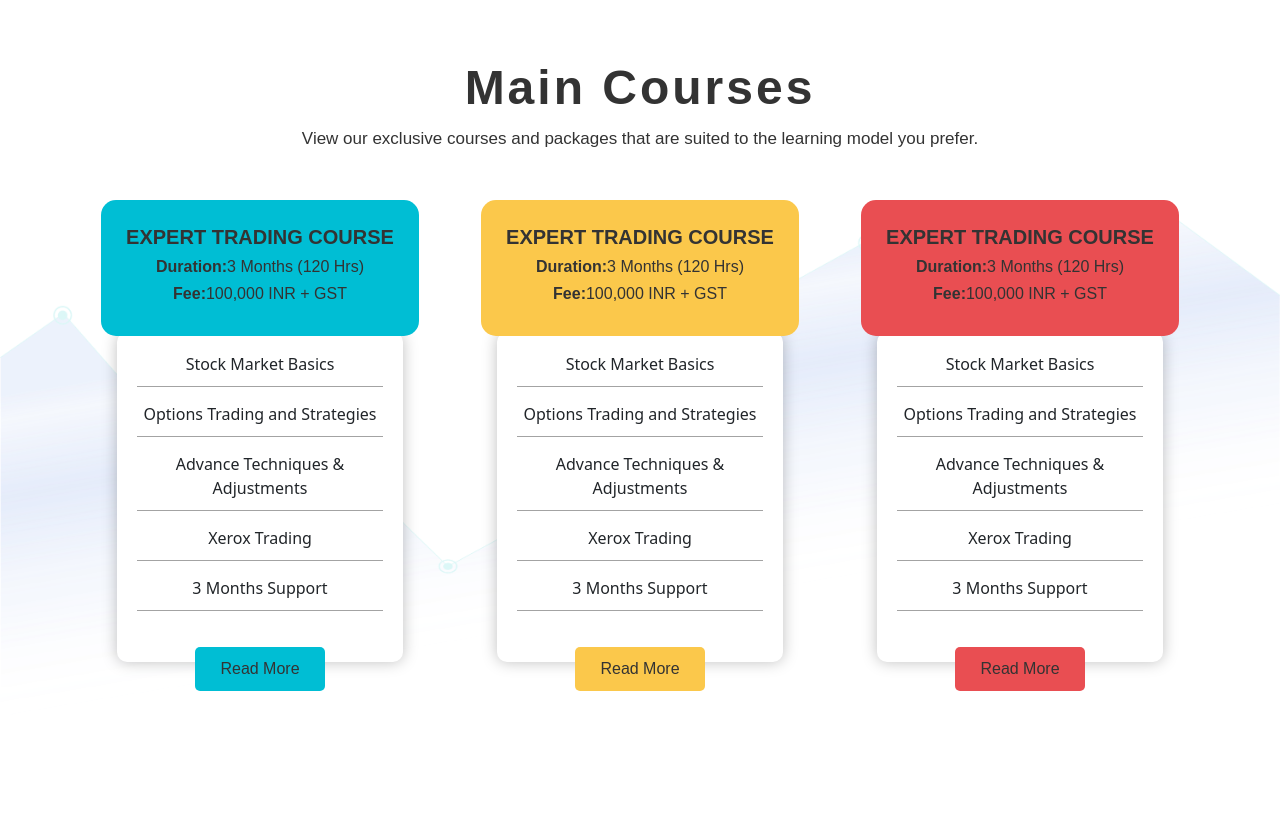
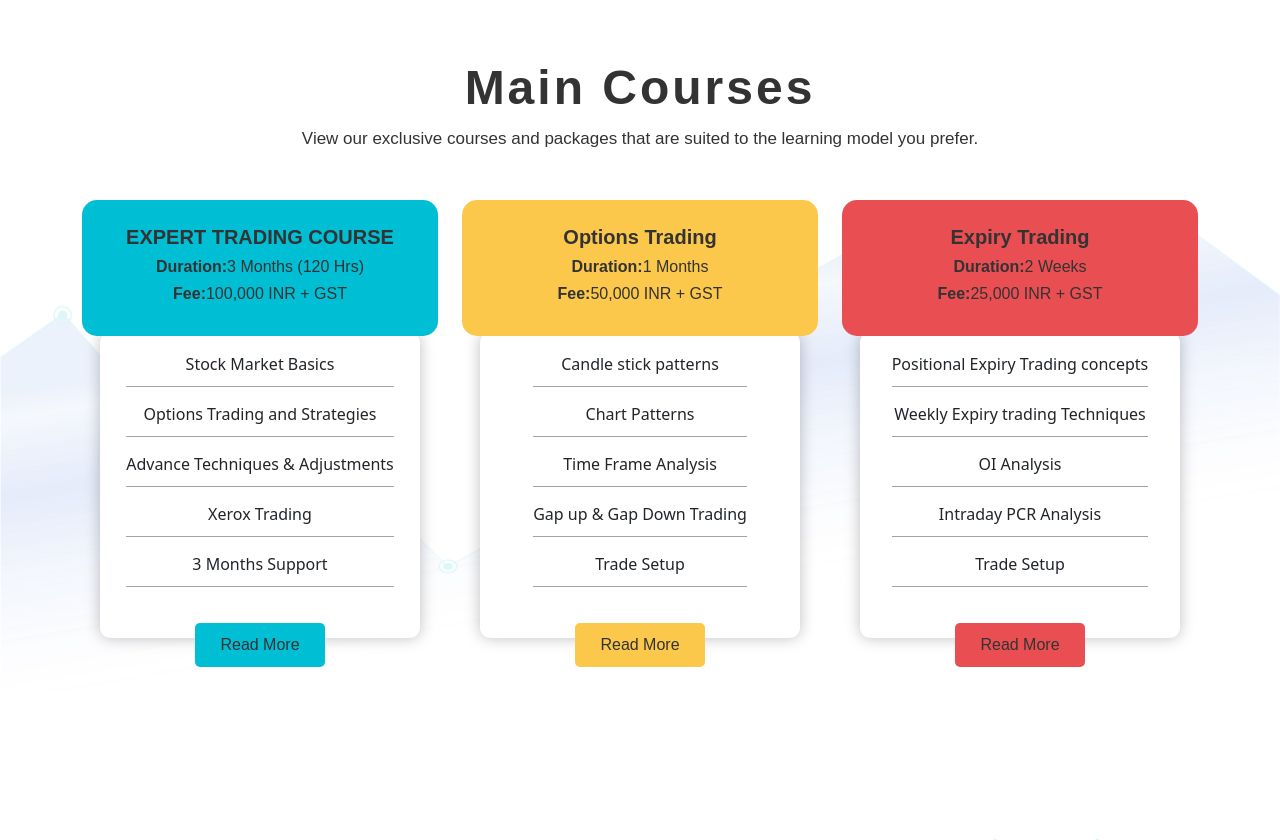
Before and after one commit to Sanjithgokul/traderz-arena, a PHP site: page / in a window 1280 px wide. Shown: the part 1932-2772 px from the top of the page. Run offline with PHP 8.4, Linux system fonts and the light colour scheme.

Commit message:
css updated

```diff
--- a/css/master.css
+++ b/css/master.css
@@ -414,6 +414,10 @@ button:focus:not(:focus-visible){
   font-weight: 600;
 }
 
+.box-inner{
+  width: 100%;
+}
+
 
 
 
--- a/index.html
+++ b/index.html
@@ -170,20 +170,20 @@
                         <div class="col-12 col-md-6 col-lg-4 box-1 d-flex mb-4">
                             <div class="box-inner">
                                 <div class="box-heading clr-2 mb-3">
-                                    <h3 class="top-heading text-center  d-flex">EXPERT TRADING COURSE</h3>
+                                    <h3 class="top-heading text-center  d-flex">Options Trading</h3>
                                     <div class="span-sec">
-                                        <h4 class="m d-flex"><b>Duration:</b> 3 Months (120 Hrs)</h4>
-                                        <h4 class="r d-flex"> <b>Fee:</b> 100,000 INR + GST</h4>
+                                        <h4 class="m d-flex"><b>Duration:</b> 1 Months </h4>
+                                        <h4 class="r d-flex"> <b>Fee:</b>  50,000 INR + GST</h4>
                                     </div>
                                 </div>
                                 <div class="ul-section d-flex">
                                     <div class="course-details-inner d-flex text-center">
                                         <ul class="course-list">
-                                            <li>Stock Market Basics </li>
-                                            <li>Options Trading and Strategies</li>
-                                            <li>Advance Techniques & Adjustments</li>
-                                            <li>Xerox Trading </li>
-                                            <li>3 Months Support</li>
+                                            <li>Candle stick patterns</li>
+                                            <li>Chart Patterns</li>
+                                            <li>Time Frame Analysis</li>
+                                            <li>Gap up & Gap Down Trading</li>
+                                            <li>Trade Setup</li>
                                         </ul>
                                     </div>
                                 </div>
@@ -195,20 +195,20 @@
                         <div class="col-12 col-md-6 col-lg-4 box-1 d-flex mb-4">
                             <div class="box-inner">
                                 <div class="box-heading  clr-3 mb-3">
-                                    <h3 class="top-heading text-center  d-flex">EXPERT TRADING COURSE</h3>
+                                    <h3 class="top-heading text-center  d-flex">Expiry Trading</h3>
                                     <div class="span-sec">
-                                        <h4 class="m d-flex"><b>Duration:</b> 3 Months (120 Hrs)</h4>
-                                        <h4 class="r d-flex"> <b>Fee:</b> 100,000 INR + GST</h4>
+                                        <h4 class="m d-flex"><b>Duration:</b> 2 Weeks </h4>
+                                        <h4 class="r d-flex"> <b>Fee:</b> 25,000 INR + GST</h4>
                                     </div>
                                 </div>
                                 <div class="ul-section d-flex">
                                     <div class="course-details-inner d-flex text-center">
                                         <ul class="course-list">
-                                            <li>Stock Market Basics </li>
-                                            <li>Options Trading and Strategies</li>
-                                            <li>Advance Techniques & Adjustments</li>
-                                            <li>Xerox Trading </li>
-                                            <li>3 Months Support</li>
+                                            <li>Positional Expiry Trading concepts</li>
+                                            <li>Weekly Expiry trading Techniques</li>
+                                            <li>OI Analysis</li>
+                                            <li>Intraday PCR Analysis</li>
+                                            <li>Trade Setup</li>
                                         </ul>
                                     </div>
                                 </div>
```
